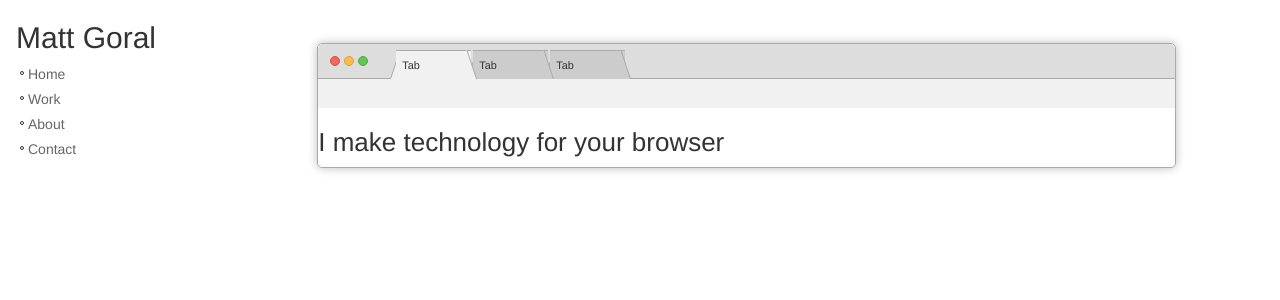
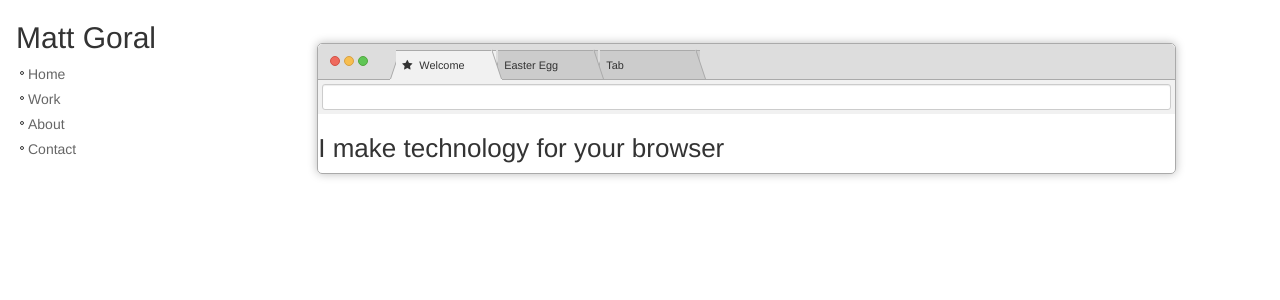
Before and after one commit to mattgoral/mattgoral.github.io, an Angular app: page / in a window 1280 px wide. Shown: the top 300 px of the page. Built offline with nearby package versions, Linux system fonts and the light colour scheme.

Commit message:
more fake browser

```diff
--- a/src/app/home/home.component.html
+++ b/src/app/home/home.component.html
@@ -17,7 +17,7 @@
 					<div class="tab">
 						<div class="tab-angle left-angle"></div>
 						<div class="tab-body">
-							<div class="tab-text">Tab</div>
+							<div class="tab-text">Easter Egg</div>
 						</div>
 						<div class="tab-angle right-angle"></div>
 					</div>
@@ -25,13 +25,18 @@
 					<div class="tab active">
 						<div class="tab-angle left-angle"></div>
 						<div class="tab-body">
-							<div class="tab-text">Tab</div>
+							<div class="tab-text">
+								<i class="fa fa-star"></i>
+								Welcome
+							</div>
 						</div>
 						<div class="tab-angle right-angle"></div>
 					</div>
 				</div>
 			</div>
-			<div class="url-bar"></div>
+			<div class="url-bar">
+				<input type="text" class="form-control input-sm">
+			</div>
 			<h2>I make technology for your browser</h2>
 		</div>
 	</div>
--- a/src/app/home/home.component.scss
+++ b/src/app/home/home.component.scss
@@ -81,9 +81,11 @@ $tab-angle: 10px;
 				font-size: $tab-height / 2.75;
 				border-top: 1px solid #aaa;
 				display: inline-block;
-				width: 75px;
+				width: 100px;
 				padding: 0 6px;
 				background: $tab-inactive-color;
+
+				i { margin-right: 4px; }
 			}
 
 			.tab-angle {
@@ -135,6 +137,7 @@ $tab-angle: 10px;
 
 			&.active {
 				z-index: 1;
+				border-bottom: 1px solid $tab-active-color;
 				.tab-text { background: $tab-active-color; }
 				.left-angle::before { border-bottom: $tab-height solid $tab-active-color; }
 				.right-angle::after { border-left: $tab-angle solid $tab-active-color; }
@@ -144,8 +147,13 @@ $tab-angle: 10px;
 		.url-bar {
 			background: $url-bar-color;
 			border-top: 1px solid $url-border-color;
-			height: 30px;
 			margin-top: -1px;
+			padding: 4px;
+
+			.input-sm {
+				height: 26px;
+				padding: 2px 10px;
+			}
 		}
 	}
 }
```
